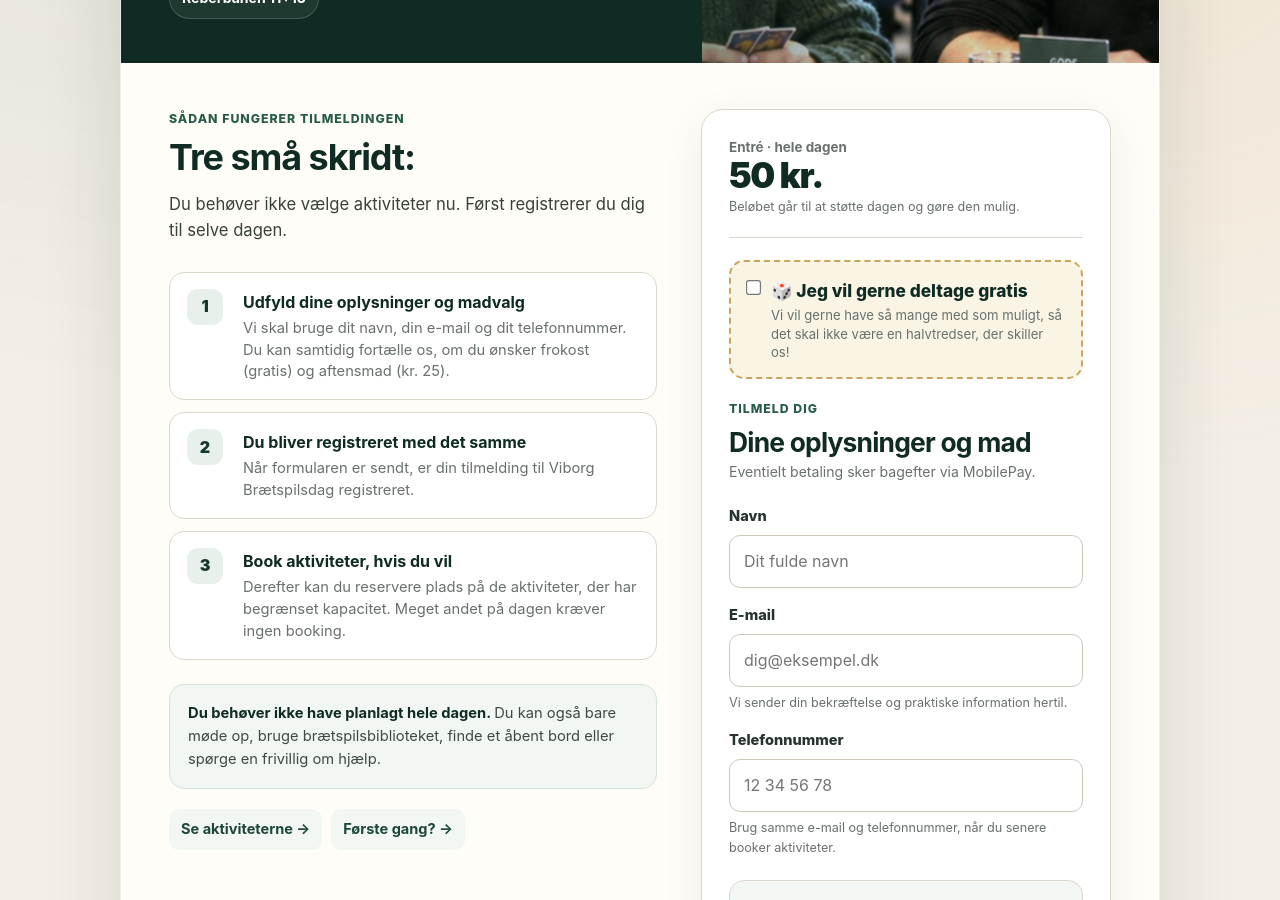
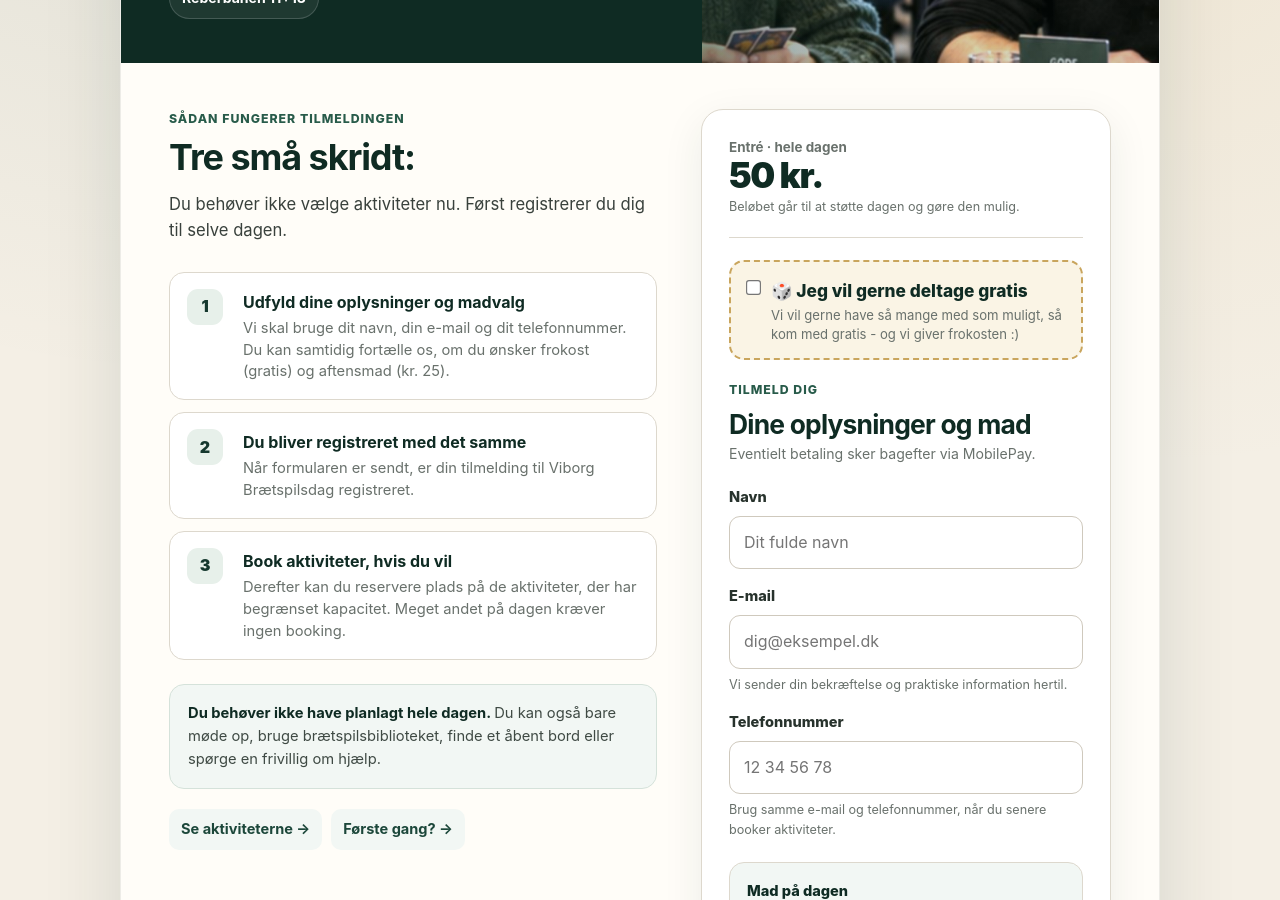
Before and after one commit to Andrejao/spilex, a Jekyll site: the page built from tilmelding.html, in a window 1280 px wide and 900 px high, scrolled down 510 px. Built offline with Jekyll 4.4.1, drawn with Linux system fonts in a browser that asks for light colours.

Commit message:
Update tilmelding.html

```diff
--- a/tilmelding.html
+++ b/tilmelding.html
@@ -1148,7 +1148,7 @@ permalink: /tilmelding/
   <span>
     <strong>Jeg vil gerne deltage gratis</strong>
     <small>
-      Vi vil gerne have så mange med som muligt, så det skal ikke være en halvtredser, der skiller os!
+      Vi vil gerne have så mange med som muligt, så kom med gratis - og vi giver frokosten :)
     </small>
   </span>
 </label>
```
